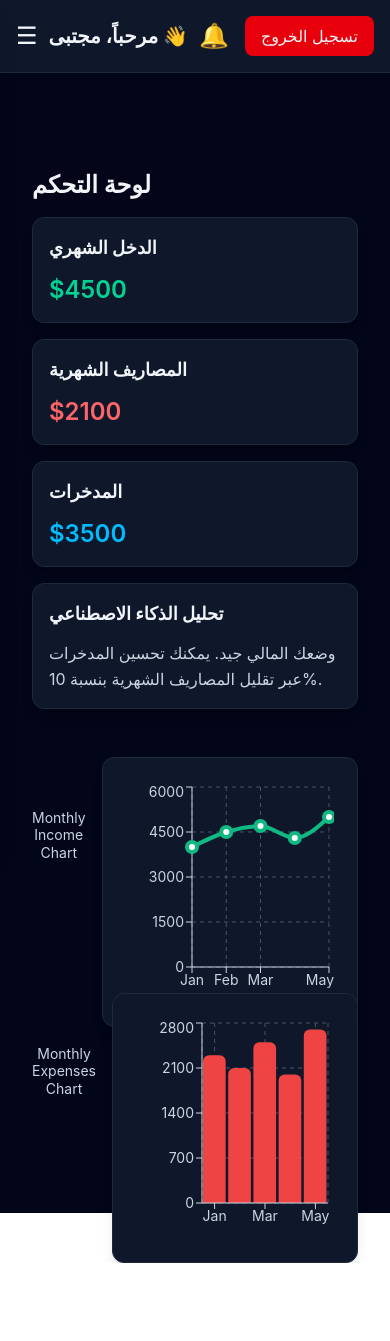
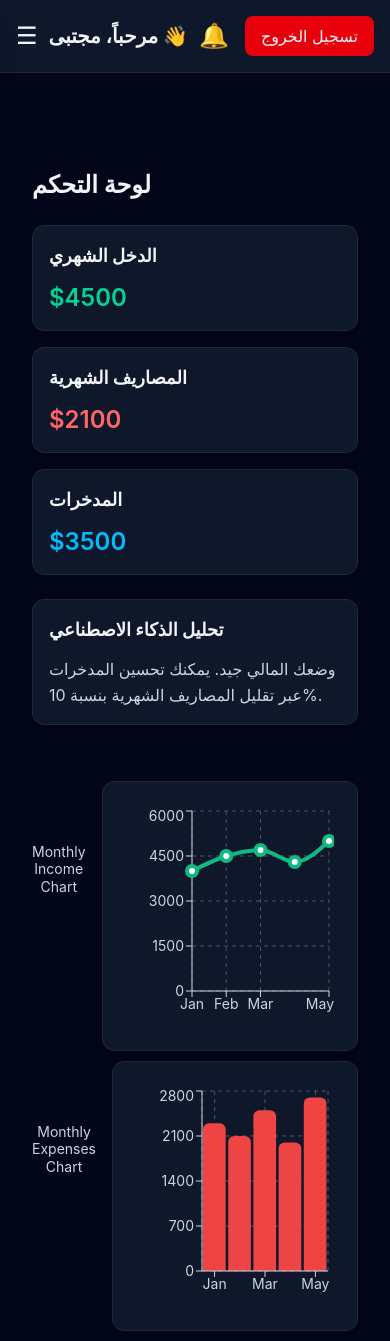
Before and after one commit to Mujtaba-K-Mohammed/FinanceAI, a React (Vite) app: page /dashboard in a window 390 px wide. Before the commit the page ends 1263 px from the top, so only its background shows below. Built offline with nearby package versions, Linux system fonts and the light colour scheme.

Commit message:
fix mobile layout and responsive tables

```diff
--- a/src/pages/Dashboard.jsx
+++ b/src/pages/Dashboard.jsx
@@ -5,7 +5,7 @@ import ExpensesChart from "../components/ExpensesChart";
 export default function Dashboard() {
   return (
     <Layout>
-      <div className="p-4 sm:p-5 md:p-6 space-y-4 md:space-y-8">
+      <div className="p-4 sm:p-5 md:p-6 space-y-6 md:space-y-10">
         <h1 className="text-2xl md:text-3xl font-bold">لوحة التحكم</h1>
 
         {/* Cards */}
@@ -44,45 +44,40 @@ export default function Dashboard() {
             بنسبة 10%.
           </p>
         </div>
+
         {/* Income Chart */}
-        <div className="w-full space-y-4">
-          {/* النص في اللابتوب فوق الرسم البياني */}
+        <div className="w-full space-y-4 mt-6">
           <div className="hidden md:block text-slate-300 text-lg font-semibold">
             Monthly Income Chart
           </div>
 
           <div className="flex md:flex-col items-center gap-4">
-            {/* النص في التلفون جنب الرسم البياني */}
             <div className="md:hidden flex flex-col text-slate-300 text-sm leading-tight text-center">
               <span>Monthly</span>
               <span>Income</span>
               <span>Chart</span>
             </div>
 
-            {/* الرسم البياني */}
-            <div className="flex-1 w-full h-[220px] sm:h-[300px] md:h-[380px] lg:h-[420px]">
+            <div className="flex-1 w-full h-[240px] sm:h-[300px] md:h-[380px] lg:h-[420px]">
               <IncomeChart />
             </div>
           </div>
         </div>
 
         {/* Expenses Chart */}
-        <div className="w-full space-y-4">
-          {/* النص في اللابتوب فوق الرسم البياني */}
+        <div className="w-full space-y-4 mt-10 pb-10">
           <div className="hidden md:block text-slate-300 text-lg font-semibold">
             Monthly Expenses Chart
           </div>
 
           <div className="flex md:flex-col items-center gap-4">
-            {/* النص في التلفون جنب الرسم البياني */}
             <div className="md:hidden flex flex-col text-slate-300 text-sm leading-tight text-center">
               <span>Monthly</span>
               <span>Expenses</span>
               <span>Chart</span>
             </div>
 
-            {/* الرسم البياني */}
-            <div className="flex-1 w-full h-[220px] sm:h-[300px] md:h-[380px] lg:h-[420px]">
+            <div className="flex-1 w-full h-[240px] sm:h-[300px] md:h-[380px] lg:h-[420px]">
               <ExpensesChart />
             </div>
           </div>
```
